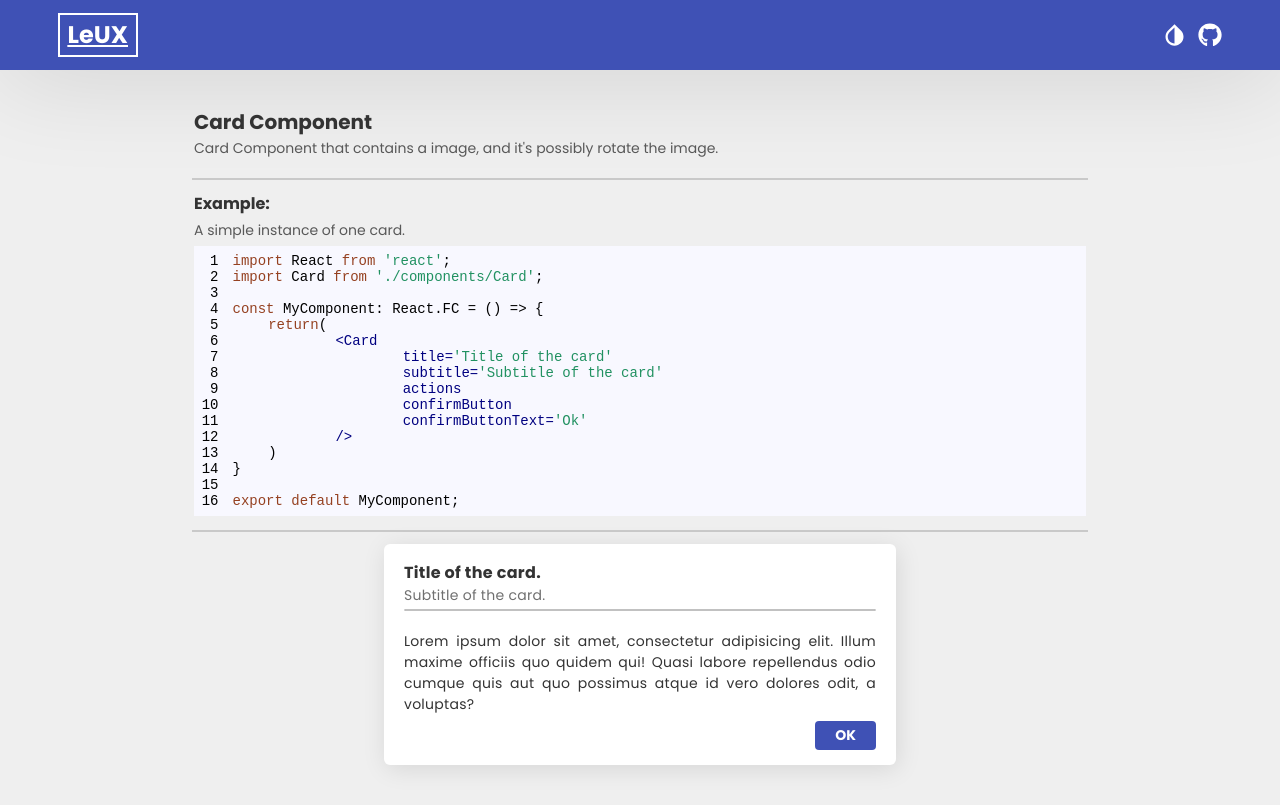
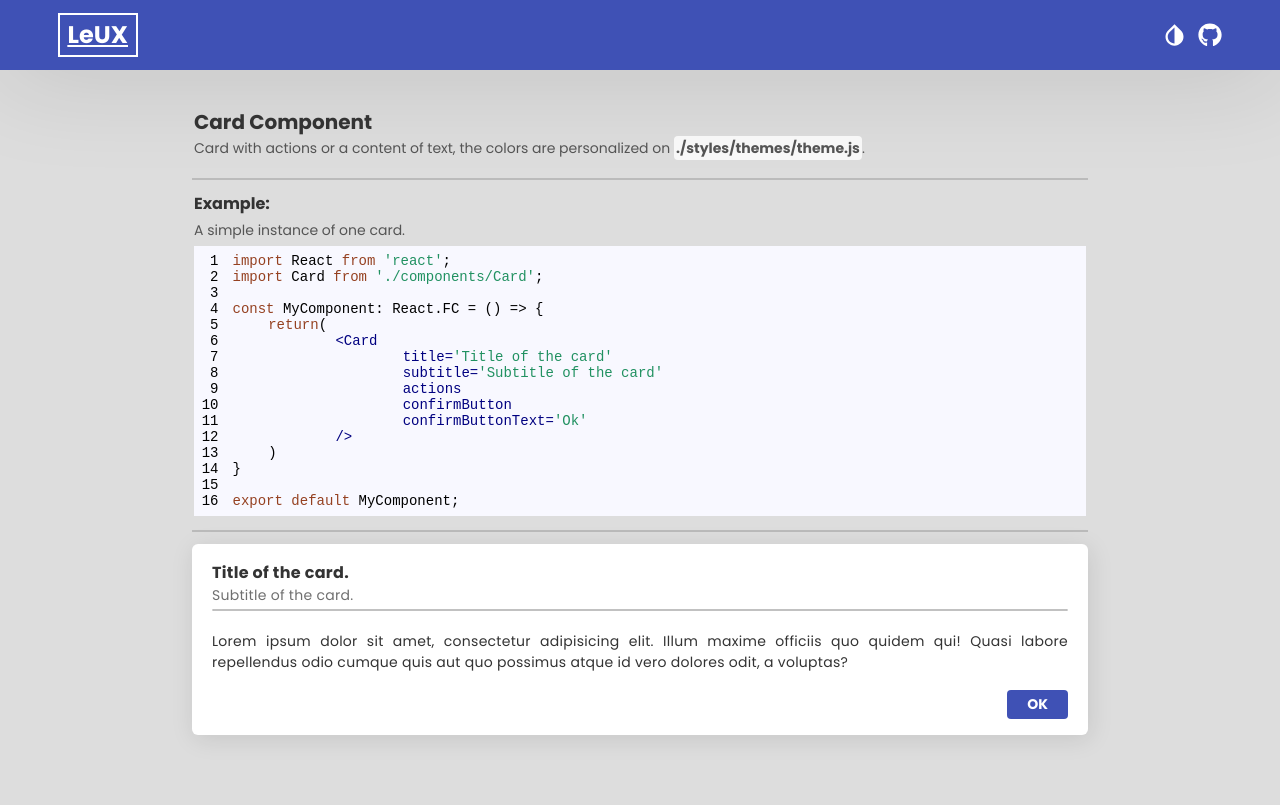
Before and after one commit to hiimlex/ui-styled-components, a React (Create React App) app: page / in a window 1280 px wide. Built offline with nearby package versions, Linux system fonts and the light colour scheme.

Commit message:
Button components and interface adjust

```diff
--- a/src/App.tsx
+++ b/src/App.tsx
@@ -1,4 +1,4 @@
-import React from 'react';
+import React, { useEffect } from 'react';
 import { ThemeProvider, DefaultTheme } from 'styled-components';
 import usePersistedState from './utils/usePersistedState';
 
@@ -8,6 +8,7 @@ import light from './styles/themes/light';
 import dark from './styles/themes/dark';
 import Header from './components/Header';
 import Doc from './components/Doc';
+import deleteAllCookies from './utils/deleteCookies';
 
 function App() {
 	const [theme, setTheme] = usePersistedState<DefaultTheme>('theme', light);
@@ -16,18 +17,23 @@ function App() {
 		setTheme(theme.title === 'light' ? dark : light);
 	};
 
+	useEffect(() => {
+		deleteAllCookies();
+		console.log('oi');
+	}, []);
+
 	return (
-		<div className='App'>
+		<div className="App">
 			<ThemeProvider theme={theme}>
 				<GlobalStyle />
 				<Header toggleTheme={toggleTheme} title={theme.title} />
 				<Doc>
 					<Card
-						title='Title of the card.'
-						subtitle='Subtitle of the card.'
+						title="Title of the card."
+						subtitle="Subtitle of the card."
 						actions
 						confirmButton
-						confirmButtonText='Ok'
+						confirmButtonText="Ok"
 					></Card>
 				</Doc>
 			</ThemeProvider>
--- /dev/null
+++ b/src/components/Button/index.tsx
@@ -0,0 +1,14 @@
+import React from 'react';
+
+import { Confirm } from './styles';
+
+interface Props {
+	text?: string;
+	confirm?: boolean;
+}
+
+const Button: React.FC<Props> = (props: Props) => {
+	return <Confirm>{props.text}</Confirm>;
+};
+
+export default Button;
--- /dev/null
+++ b/src/components/Button/styles.ts
@@ -0,0 +1,13 @@
+import styled from 'styled-components';
+
+export const Confirm = styled.button`
+	width: auto;
+	padding: 4px 20px;
+	font-size: 14px;
+	font-weight: bold;
+	text-transform: uppercase;
+	color: ${(props) => props.theme.colors.white};
+	border: none;
+	border-radius: 4px;
+	background: ${(props) => props.theme.colors.primary};
+`;
--- a/src/components/Card/index.tsx
+++ b/src/components/Card/index.tsx
@@ -1,19 +1,19 @@
 import React from 'react';
-import { Header, Box, HR, Title, Content, Subtitle, Actions, Button } from './styles';
+import { Header, Box, HR, Title, Content, Subtitle, Actions } from './styles';
+
+import Button from '../Button';
 
 interface Props {
-	title: string,
-	subtitle?: string,
-	actions?: boolean,
+	title: string;
+	subtitle?: string;
+	actions?: boolean;
 	confirmButton?: boolean;
 	recuseButton?: boolean;
 	customStyle?: object;
 	confirmButtonText?: string;
 }
 
-
 const Card: React.FC<Props> = (props: Props) => {
-
 	return (
 		<Box style={props.customStyle}>
 			<Header>
@@ -22,17 +22,24 @@ const Card: React.FC<Props> = (props: Props) => {
 			</Header>
 			<HR />
 			<Content>
-				Lorem ipsum dolor sit amet, consectetur adipisicing elit. Illum maxime officiis quo quidem qui! Quasi labore repellendus odio cumque quis aut quo possimus atque id vero dolores odit, a voluptas?
+				Lorem ipsum dolor sit amet, consectetur adipisicing elit. Illum maxime
+				officiis quo quidem qui! Quasi labore repellendus odio cumque quis aut
+				quo possimus atque id vero dolores odit, a voluptas?
 			</Content>
-			{props.actions ?
+			{props.actions ? (
 				<Actions>
-					{props.recuseButton ? <Button></Button> : <div style={{ display: 'flex', flex: 1 }}></div>}
-					{props.confirmButton ? <Button>{props.confirmButtonText}</Button> : null}
+					{props.recuseButton ? (
+						<Button text="Deny"></Button>
+					) : (
+						<div style={{ display: 'flex', flex: 1 }}></div>
+					)}
+					{props.confirmButton ? (
+						<Button text={props.confirmButtonText}></Button>
+					) : null}
 				</Actions>
-				:
-				null}
+			) : null}
 		</Box>
 	);
-}
+};
 
 export default Card;
--- a/src/components/Card/styles.ts
+++ b/src/components/Card/styles.ts
@@ -1,8 +1,9 @@
 import styled from 'styled-components';
 
 export const Box = styled.div`
-	width: auto;
-	max-width: 40vw;
+	width: 50%;
+	max-width: 100%;
+	height: auto;
 	padding: 10px 20px;
 	background: ${(props) => props.theme.colors.background};
 	color: ${(props) => props.theme.colors.text};
@@ -12,6 +13,8 @@ export const Box = styled.div`
 	display: flex;
 	flex-direction: column;
 	justify-content: center;
+	flex-wrap: wrap;
+	flex: 1 1 auto;
 `;
 
 export const HR = styled.hr`
@@ -33,9 +36,9 @@ export const Header = styled.header`
 `;
 
 export const Actions = styled.div`
-	margin: 1vh 0;
+	margin: 10px 0 0 0;
 	width: 100%;
-	height: 24px;
+	height: 42px;
 	display: flex;
 	flex-direction: row;
 	justify-content: space-between;
@@ -69,15 +72,3 @@ export const Content = styled.div`
 	text-justify: inter-word;
 	letter-spacing: 0.02em;
 `;
-
-export const Button = styled.button`
-	width: auto;
-	padding: 4px 20px;
-	font-size: 14px;
-	font-weight: bold;
-	text-transform: uppercase;
-	color: ${props => props.theme.colors.white};
-	border: none;
-	border-radius: 4px;
-	background: ${props => props.theme.colors.primary};
-`;
--- a/src/components/Doc/index.tsx
+++ b/src/components/Doc/index.tsx
@@ -1,8 +1,15 @@
 import React, { useContext } from 'react';
-import { Container, Title, Description, Children, HR, TextContainer, Example } from './styles';
+import {
+	Container,
+	Title,
+	Description,
+	Children,
+	HR,
+	TextContainer,
+	Example,
+} from './styles';
 import SyntaxHighlighter from 'react-syntax-highlighter';
 import { ThemeContext } from 'styled-components';
-
 
 const Doc: React.FC = (props) => {
 	const { colors } = useContext(ThemeContext);
@@ -22,28 +29,42 @@ const MyComponent: React.FC = () => {
 	)
 }
 
-export default MyComponent;`
+export default MyComponent;`;
 
 	return (
 		<Container>
-			<TextContainer >
+			<TextContainer>
 				<Title>Card Component</Title>
-				<Description>Card Component that contains a image, and it's possibly rotate the image.</Description>
+				<Description>
+					Card with actions or a content of text, the colors are personalized on{' '}
+					<b
+						style={{
+							background: colors.background,
+							borderRadius: '4px',
+							padding: '2px',
+						}}
+					>
+						./styles/themes/theme.js
+					</b>
+					.
+				</Description>
 			</TextContainer>
 			<HR />
-			<TextContainer >
+			<TextContainer>
 				<Example>Example:</Example>
 				<Description>A simple instance of one card.</Description>
-				<SyntaxHighlighter language="javascript" style={colors.highlighter} showLineNumbers={true}>
+				<SyntaxHighlighter
+					language="javascript"
+					style={colors.highlighter}
+					showLineNumbers={true}
+				>
 					{docText}
 				</SyntaxHighlighter>
 			</TextContainer>
 			<HR />
-			<Children>
-				{props.children}
-			</Children>
+			<Children>{props.children}</Children>
 		</Container>
 	);
-}
+};
 
 export default Doc;
--- a/src/styles/themes/dark.ts
+++ b/src/styles/themes/dark.ts
@@ -1,4 +1,4 @@
-import { dracula } from "react-syntax-highlighter/dist/esm/styles/hljs"
+import { dracula } from 'react-syntax-highlighter/dist/esm/styles/hljs';
 // eslint-disable-next-line import/no-anonymous-default-export
 export default {
 	title: 'dark',
@@ -8,10 +8,10 @@ export default {
 		secundary: '#0D47A1',
 		success: '#2E7D32',
 		warning: '#C62828',
-		main: '#2c2c2c',
+		main: '#3c3c3c',
 		background: '#222',
 		text: '#fff',
 		white: '#fff',
-		highlighter: dracula
+		highlighter: dracula,
 	},
-}
+};
--- a/src/styles/themes/light.ts
+++ b/src/styles/themes/light.ts
@@ -1,17 +1,17 @@
-import { docco } from "react-syntax-highlighter/dist/esm/styles/hljs";
+import { docco } from 'react-syntax-highlighter/dist/esm/styles/hljs';
 // eslint-disable-next-line import/no-anonymous-default-export
 export default {
-	title: "light",
+	title: 'light',
 
 	colors: {
-		primary: "#3F51B5",
-		secundary: "#673AB7",
-		warning: "#D72638",
-		success: "#2196F3",
-		main: "#efefef",
-		background: "#ffffff",
-		text: "#333",
+		primary: '#3F51B5',
+		secundary: '#673AB7',
+		warning: '#D72638',
+		success: '#2196F3',
+		main: '#ddd',
+		background: '#ffffff',
+		text: '#333',
 		white: '#fff',
-		highlighter: docco
+		highlighter: docco,
 	},
 };
--- /dev/null
+++ b/src/utils/deleteCookies.ts
@@ -0,0 +1,12 @@
+function deleteAllCookies(): void {
+	const cookies = document.cookie.split(';');
+
+	for (var i = 0; i < cookies.length; i++) {
+		var cookie = cookies[i];
+		var eqPos = cookie.indexOf('=');
+		var name = eqPos > -1 ? cookie.substr(0, eqPos) : cookie;
+		document.cookie = name + '=;expires=Thu, 01 Jan 1970 00:00:00 GMT';
+	}
+}
+
+export default deleteAllCookies;
```
